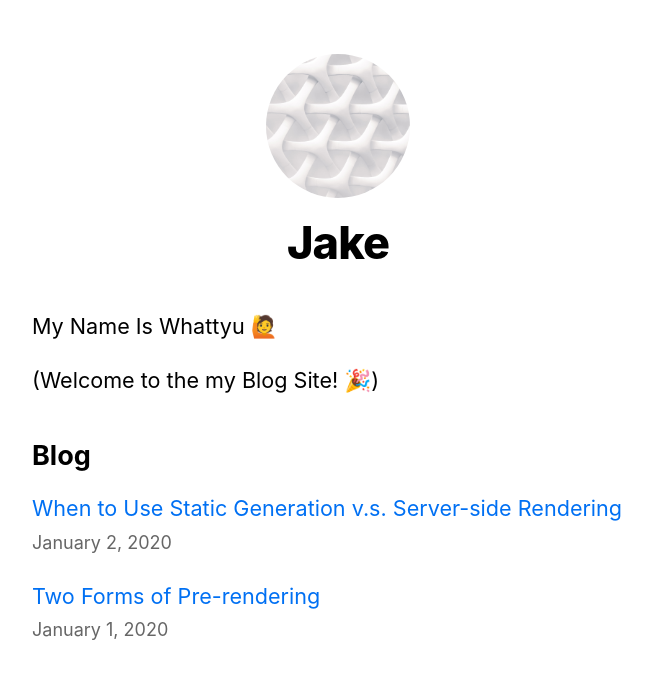
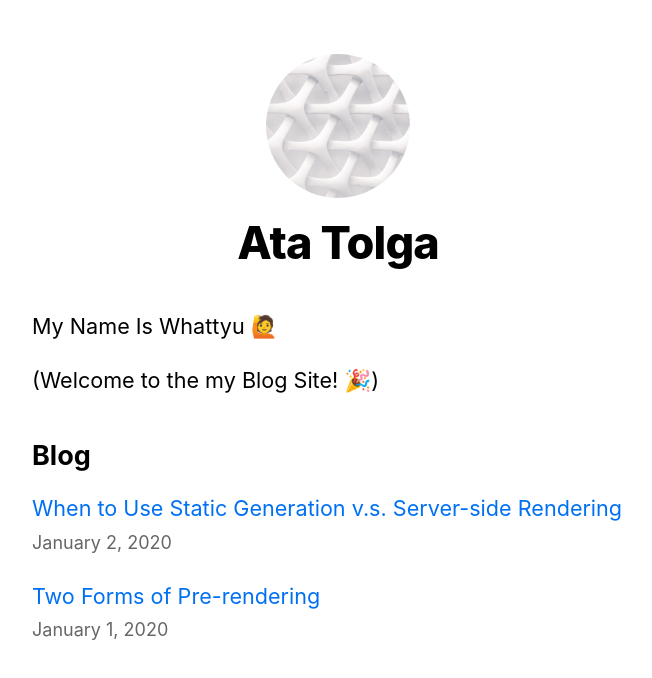
Before and after one commit to atatolgadln/blog, a Next.js app: page / in a window 1280 px wide. Shown: the top 678 px of the page, without its empty margins (302-954 px from the left). Built offline with nearby package versions, Linux system fonts and the light colour scheme.

Commit message:
Update layout.js

```diff
--- a/components/layout.js
+++ b/components/layout.js
@@ -4,7 +4,7 @@ import Image from 'next/image'
 import Head from 'next/head'
 import Link from 'next/link'
 
-const name = 'Jake'
+const name = 'Ata Tolga'
 export const siteTitle = "AtaT.'s Blog Site"
 
 
```
